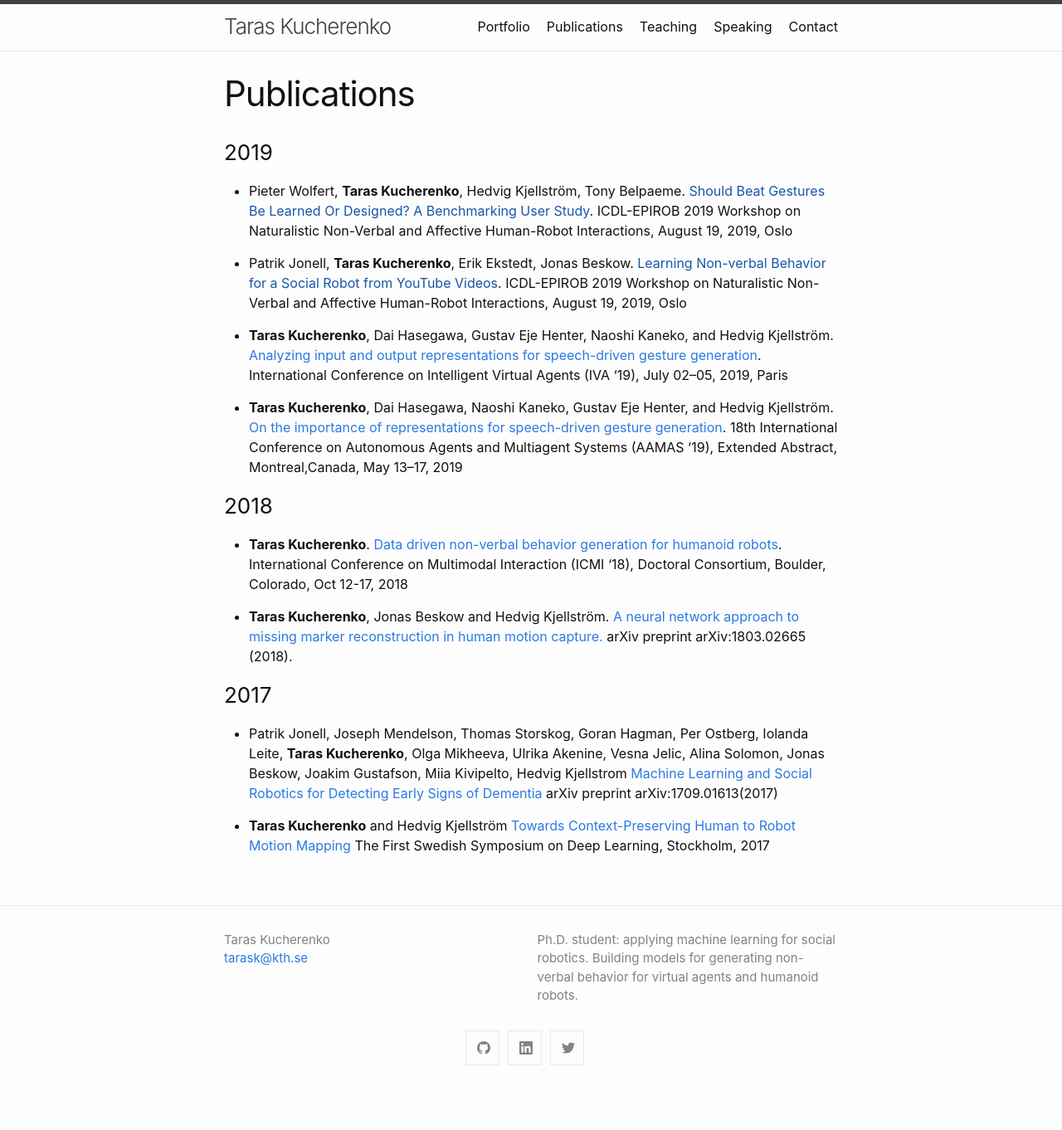
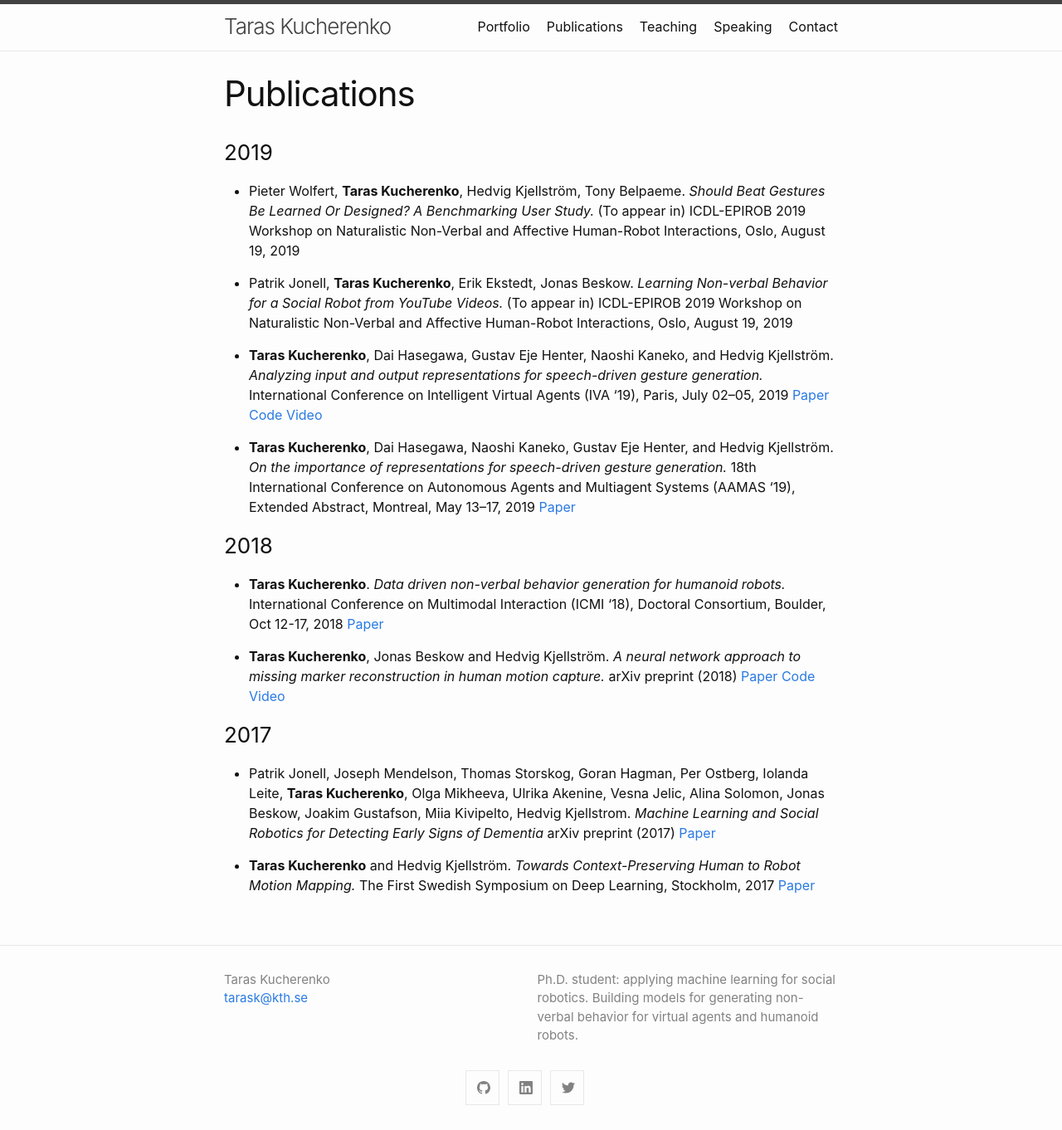
Before and after one commit to Svito-zar/Svito-zar.github.io, a Jekyll site: the page built from _pages/publications.md, in a window 1280 px wide. Shown: the whole page at 83% size. Built offline with Jekyll 4.4.1, drawn with Linux system fonts in a browser that asks for light colours; before the commit the page ends 1314 px from its top, so only the background shows below that.

Commit message:
Updated publications format

```diff
--- a/_pages/publications.md
+++ b/_pages/publications.md
@@ -5,37 +5,37 @@ permalink: /publications/
 ---
 
 ### 2019
+* Pieter Wolfert, **Taras Kucherenko**, Hedvig Kjellström, Tony Belpaeme. *Should Beat Gestures Be Learned Or Designed? A Benchmarking User Study.* (To appear in) ICDL-EPIROB 2019 Workshop on Naturalistic Non-Verbal and Affective Human-Robot Interactions, Oslo, August 19, 2019
 
-* Pieter Wolfert, **Taras Kucherenko**, Hedvig Kjellström, Tony Belpaeme. [Should Beat Gestures Be Learned Or Designed? A Benchmarking User Study](). ICDL-EPIROB 2019 Workshop on Naturalistic Non-Verbal and Affective Human-Robot Interactions, August 19, 2019, Oslo
-
-* Patrik Jonell, **Taras Kucherenko**, Erik Ekstedt, Jonas Beskow. [Learning Non-verbal Behavior for a Social Robot from YouTube Videos](). ICDL-EPIROB 2019 Workshop on Naturalistic Non-Verbal and Affective Human-Robot Interactions, August 19, 2019, Oslo
+* Patrik Jonell, **Taras Kucherenko**, Erik Ekstedt, Jonas Beskow. *Learning Non-verbal Behavior for a Social Robot from YouTube Videos.* (To appear in) ICDL-EPIROB 2019 Workshop on Naturalistic Non-Verbal and Affective Human-Robot Interactions, Oslo, August 19, 2019
 
 * **Taras  Kucherenko**,  Dai  Hasegawa, Gustav  Eje  Henter, Naoshi  Kaneko, and Hedvig Kjellström.
-[Analyzing input and output representations for speech-driven gesture generation](https://www.researchgate.net/publication/331645229_Analyzing_Input_and_Output_Representations_for_Speech-Driven_Gesture_Generation).
-International Conference on Intelligent Virtual Agents (IVA '19), July 02–05, 2019, Paris
+*Analyzing input and output representations for speech-driven gesture generation.*
+International Conference on Intelligent Virtual Agents (IVA '19), Paris, July 02–05, 2019
+[Paper](https://www.researchgate.net/publication/331645229_Analyzing_Input_and_Output_Representations_for_Speech-Driven_Gesture_Generation) [Code](https://github.com/GestureGeneration/Speech_driven_gesture_generation_with_autoencoder) [Video](https://youtu.be/Iv7UBe92zrw)
 
 * **Taras  Kucherenko**,  Dai  Hasegawa,  Naoshi  Kaneko,  Gustav  Eje  Henter, and Hedvig Kjellström.
-[On the importance of representations for speech-driven gesture generation](http://www.ifaamas.org/Proceedings/aamas2019/pdfs/p2072.pdf).
+*On the importance of representations for speech-driven gesture generation.*
 18th International Conference on Autonomous Agents and Multiagent Systems (AAMAS '19), Extended Abstract,
-Montreal,Canada, May 13–17, 2019
+Montreal, May 13–17, 2019 [Paper](http://www.ifaamas.org/Proceedings/aamas2019/pdfs/p2072.pdf)
 
 
 
 ### 2018
 
 * **Taras  Kucherenko**.
-[Data driven non-verbal behavior generation for humanoid robots](https://dl.acm.org/citation.cfm?doid=3242969.3264970).
+*Data driven non-verbal behavior generation for humanoid robots.*
 International Conference on Multimodal Interaction (ICMI '18), Doctoral Consortium,
-Boulder, Colorado, Oct 12-17, 2018
+Boulder, Oct 12-17, 2018 [Paper](https://dl.acm.org/citation.cfm?doid=3242969.3264970)
 
 * **Taras  Kucherenko**, Jonas Beskow and Hedvig Kjellström.
-[A neural network approach to missing marker reconstruction in human motion capture.](https://arxiv.org/abs/1803.02665)
-arXiv preprint arXiv:1803.02665 (2018).
+*A neural network approach to missing marker reconstruction in human motion capture.*
+arXiv preprint (2018) [Paper](https://www.researchgate.net/publication/323626902_A_Neural_Network_Approach_to_Missing_Marker_Reconstruction_in_Human_Motion_Capture) [Code](https://github.com/Svito-zar/NN-for-Missing-Marker-Reconstruction) [Video](https://youtu.be/mi75gzEhbHI)
 
 
 ### 2017
 
-* Patrik Jonell, Joseph Mendelson, Thomas Storskog, Goran Hagman, Per Ostberg, Iolanda Leite, **Taras Kucherenko**, Olga Mikheeva, Ulrika Akenine, Vesna Jelic, Alina Solomon, Jonas Beskow, Joakim Gustafson, Miia Kivipelto, Hedvig Kjellstrom [Machine Learning and Social Robotics for Detecting Early Signs of Dementia](https://arxiv.org/abs/1709.01613)
-arXiv preprint arXiv:1709.01613(2017)
+* Patrik Jonell, Joseph Mendelson, Thomas Storskog, Goran Hagman, Per Ostberg, Iolanda Leite, **Taras Kucherenko**, Olga Mikheeva, Ulrika Akenine, Vesna Jelic, Alina Solomon, Jonas Beskow, Joakim Gustafson, Miia Kivipelto, Hedvig Kjellstrom. *Machine Learning and Social Robotics for Detecting Early Signs of Dementia*
+arXiv preprint (2017) [Paper](https://arxiv.org/abs/1709.01613)
 
-* **Taras  Kucherenko** and Hedvig Kjellström [Towards Context-Preserving Human to Robot Motion Mapping](https://www.csc.kth.se/~hedvig/publications/ssdl_17.pdf) The First Swedish Symposium on Deep Learning, Stockholm, 2017
+* **Taras  Kucherenko** and Hedvig Kjellström. *Towards Context-Preserving Human to Robot Motion Mapping.* The First Swedish Symposium on Deep Learning, Stockholm, 2017 [Paper](https://www.csc.kth.se/~hedvig/publications/ssdl_17.pdf)
```
